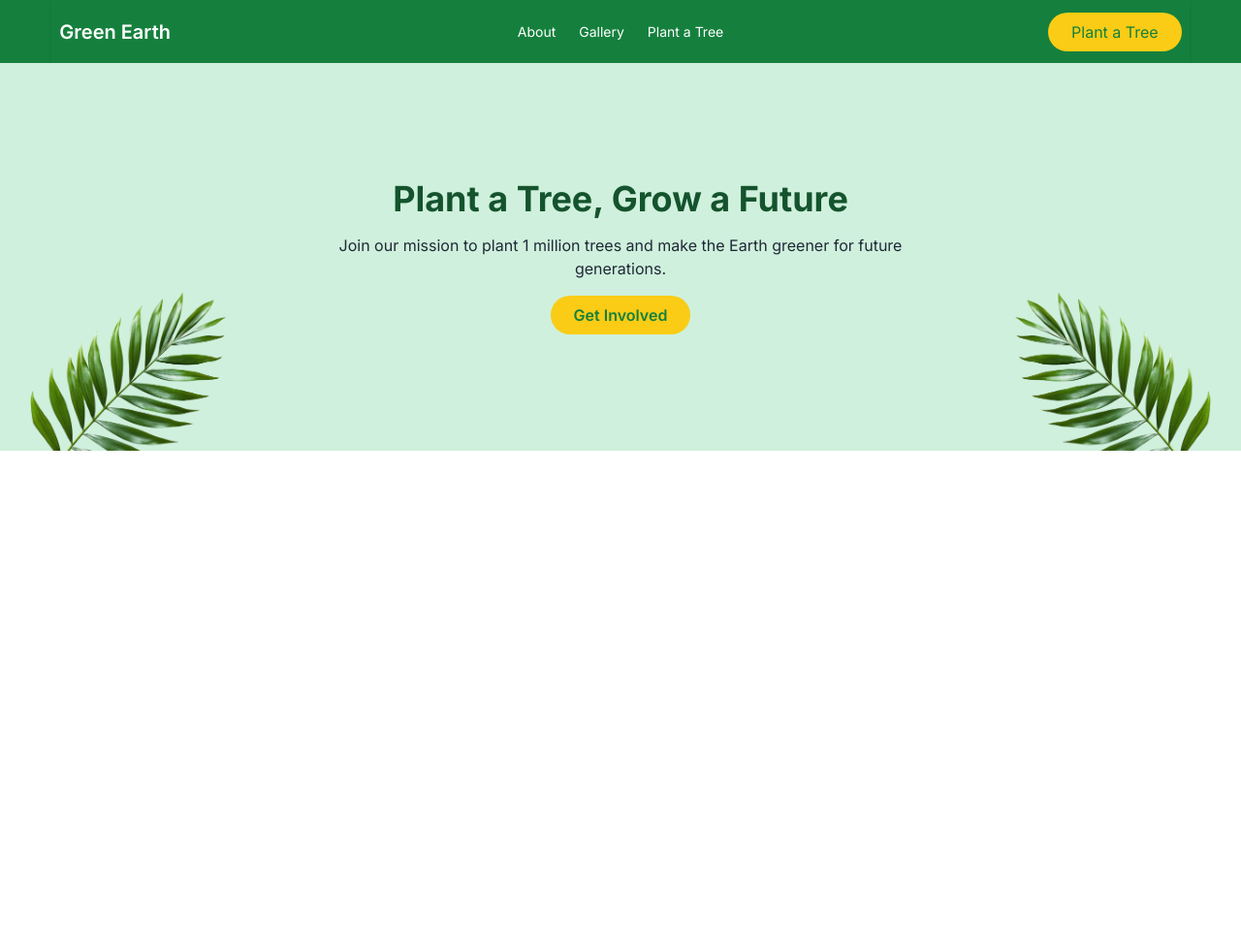
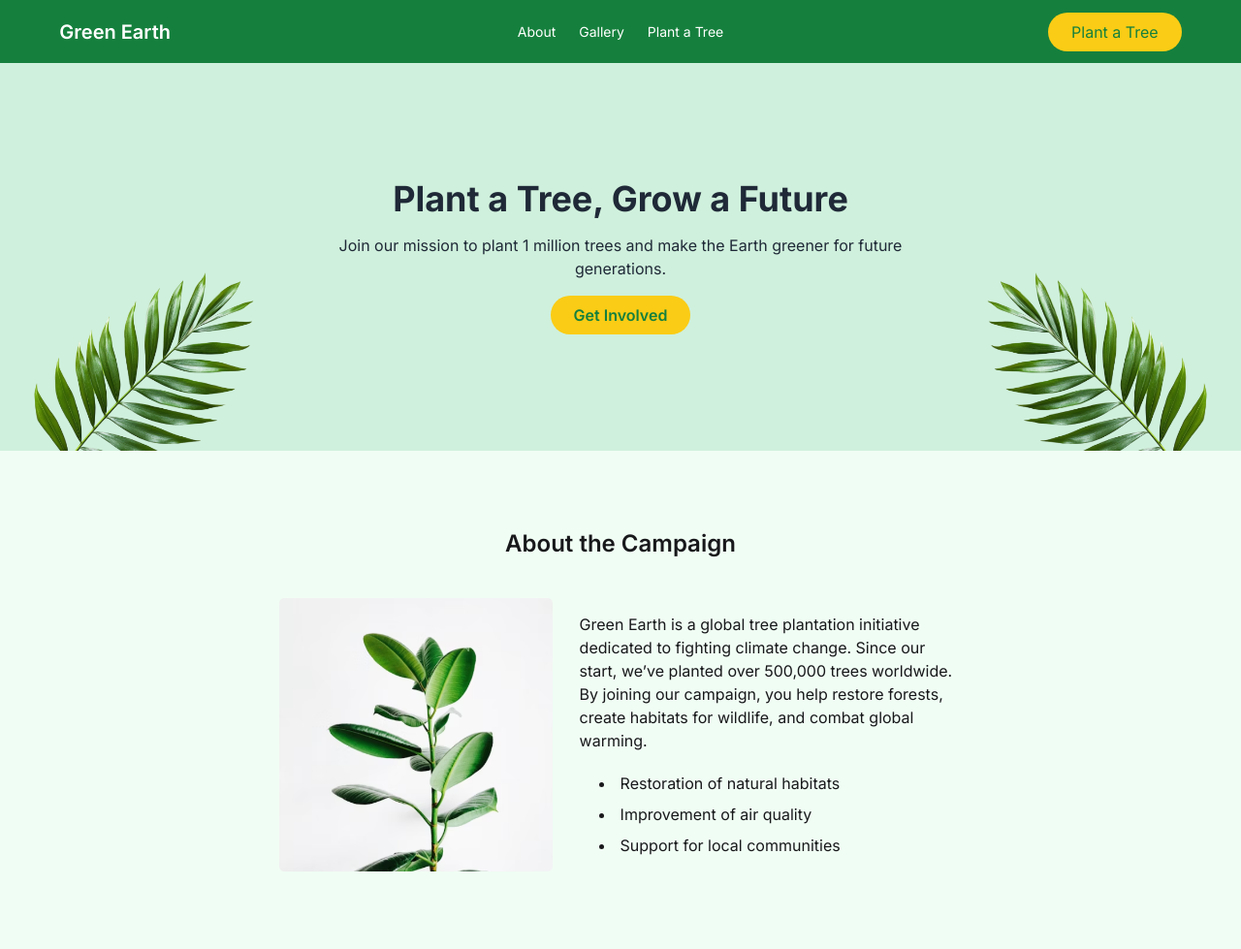
Before and after one commit to sunnyonweb/6th-assignment-programming-hero, a plain HTML site: page index.html in a window 1280 px wide. Shown: the whole page at 97% size. Before the commit the page ends 800 px from the top, so only its background shows below. Drawn offline with nearby package versions, Linux system fonts and the light colour scheme.

Commit message:
about section complete

```diff
--- a/index.html
+++ b/index.html
@@ -24,7 +24,7 @@
     <header>
         <!-- navbar -->
         <nav class="bg-[#15803D] ">
-            <div class="navbar  shadow-sm w-11/12 mx-auto">
+            <div class="navbar w-11/12 mx-auto">
             <div class="navbar-start">
                 <div class="dropdown">
                 <div tabindex="0" role="button" class="btn btn-ghost lg:hidden">
@@ -32,15 +32,15 @@
                 </div>
                 <ul
                     tabindex="0"
-                    class="menu menu-sm dropdown-content bg-base-100 rounded-box z-1 mt-3 w-52 p-2 shadow text-white">
+                    class="menu menu-sm dropdown-content bg-base-100 rounded-box z-1 mt-3 w-52 p-2 shadow text-black">
 
-                    <li>
+                    <li class="hover:bg-gray-300">
                         <a href="#">About</a>
                     </li>
-                    <li>
+                    <li class="hover:bg-gray-300">
                         <a href="#">Gallery</a>
                     </li>
-                    <li>
+                    <li class="hover:bg-gray-300">
                         <a href="#">Plant a Tree</a>
                     </li>
 
@@ -74,13 +74,13 @@
             <img
                 src="./assets/hero-leaf1.png"
                 alt="Leaf Left/Top"
-                class="w-24 sm:w-32 md:w-40 lg:w-52 xl:w-64 h-auto mx-auto
+                class="w-24 sm:w-32 md:w-52 lg:w-60 xl:w-72 h-auto mx-auto
                     block sm:absolute sm:left-0 sm:bottom-0"
             />
 
             <!-- Content -->
             <div class="flex flex-col items-center gap-4">
-                <h1 class="text-2xl sm:text-3xl md:text-4xl font-bold text-[#14532D]">
+                <h1 class="text-2xl sm:text-3xl md:text-4xl font-bold text-[#1F2937]">
                 Plant a Tree, Grow a Future
                 </h1>
 
@@ -97,12 +97,31 @@
             <img
                 src="./assets/hero-leaf2.png"
                 alt="Leaf Right/Bottom"
-                class="w-24 sm:w-32 md:w-40 lg:w-52 xl:w-64 h-auto mx-auto mt-4
+                class="w-24 sm:w-32 md:w-52 lg:w-60 xl:w-72 h-auto mx-auto mt-4
                     block sm:absolute sm:right-0 sm:bottom-0 sm:mt-0"
             />
 
         </section>
     </header>
+    <!-- Card Section -->
+     <section></section>
+     <!-- About Section -->
+      <section class=" py-20 w-11/12 mx-auto">
 
+        <h2 class="text-center text-2xl font-semibold mb-10">About the Campaign</h2>
+        <div class="w-3/5 mx-auto flex justify-center items-center gap-7">
+            <div class="w-2/5">
+                <img src="./assets/about.png" alt="" class="w ">
+            </div>
+            <div class="flex-1">
+                <p>Green Earth is a global tree plantation initiative dedicated to fighting climate change. Since our start, we’ve planted over 500,000 trees worldwide. By joining our campaign, you help restore forests, create habitats for wildlife, and combat global warming.</p>
+                <ul class="list-disc list-inside space-y-2 text-left mt-5 ml-5">
+                    <li>Restoration of natural habitats</li>
+                    <li>Improvement of air quality</li>
+                    <li>Support for local communities</li>
+                </ul>
+            </div>
+        </div>
+      </section>
 </body>
 </html>
```
